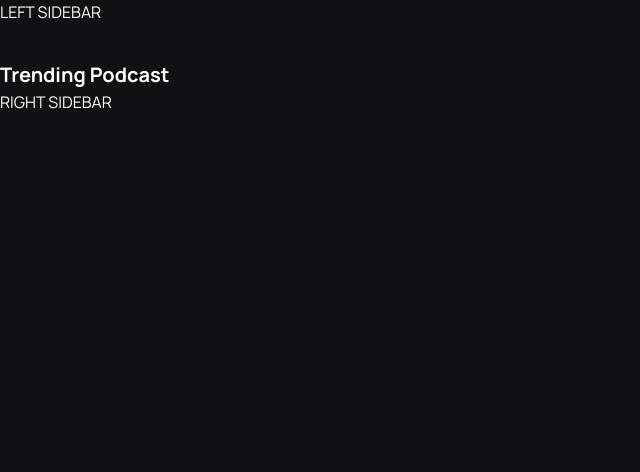
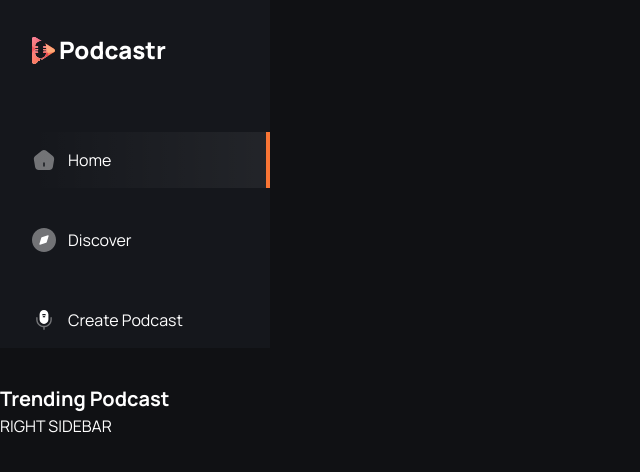
Before and after one commit to Jisap/next14-podcastr, a Next.js app: page / in a window 1280 px wide. Shown: the top 472 px of the page, without its empty margins (0-640 px from the left). Built offline with nearby package versions, Linux system fonts and the light colour scheme.

Commit message:
leftSidebar

```diff
--- a/app/(root)/layout.tsx
+++ b/app/(root)/layout.tsx
@@ -1,3 +1,4 @@
+import LeftSidebar from "@/components/LeftSidebar";
 
 export default function RootLayout({
   children,
@@ -7,7 +8,7 @@ export default function RootLayout({
   return (
     <div>
       <main>
-        <p className="text-white-1">LEFT SIDEBAR</p>
+        <LeftSidebar />
           {children}
         <p className="text-white-1">RIGHT SIDEBAR</p>
       </main>
--- /dev/null
+++ b/components/LeftSidebar.tsx
@@ -0,0 +1,55 @@
+'use client'
+
+import { sidebarLinks } from '@/constants'
+import Image from 'next/image'
+import Link from 'next/link'
+import React from 'react'
+import { usePathname, useRouter } from 'next/navigation'
+import { cn } from '@/lib/utils'
+
+const LeftSidebar = () => {
+
+  const pathname = usePathname();
+  const router = useRouter();
+
+  return (
+    <section className='left_sidebar'>
+      <nav className="flex flex-col gap-6">
+        <Link href='/' className="flex cursor-pointer items-center gap-1 pb-10 max-lg:justify-center">
+          <Image
+            src='/icons/logo.svg'
+            alt=''
+            width={23}
+            height={27}
+          />
+          <h1 className='text-24 font-extrabold text-white max-lg:hidden'>Podcastr</h1>
+        </Link>
+
+        {sidebarLinks.map(({ route, label, imgURL }) => {
+          const isActive = pathname === route || pathname.startsWith(`${route}/`);
+
+          return (
+            <Link
+              href={route}
+              key={label}
+              className={cn(
+                "flex gap-3 items-center py-4 max-lg:px-4 justify-center lg:justify-start",
+                {'bg-nav-focus border-r-4 border-orange-1': isActive}
+              )}
+            >
+              <Image
+                src={imgURL}
+                alt={label}
+                width={24}
+                height={24}
+              />
+              <p>{label}</p>
+            </Link>
+          )
+        })}
+      </nav>
+    </section>
+  )
+}
+
+export default LeftSidebar
```
